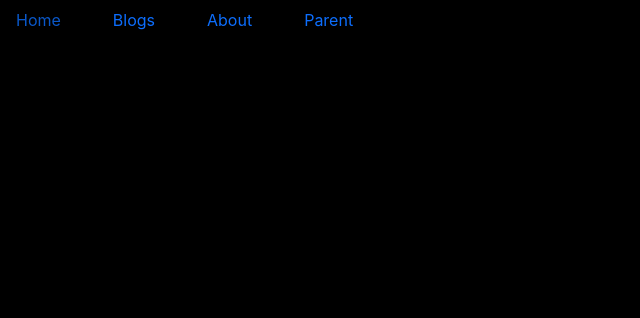
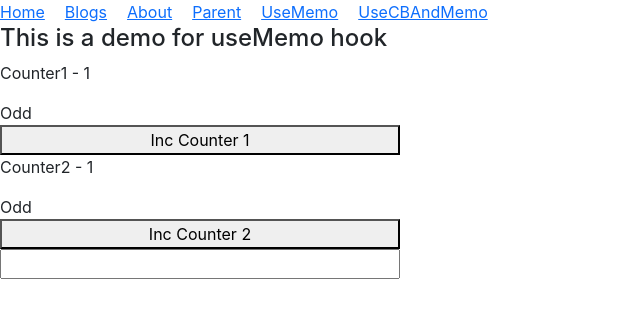
Before and after one commit to udurgesh6/training3, a React (Create React App) app: page /usememo in a window 1280 px wide. Shown: the top 318 px of the page, without its empty margins (0-640 px from the left). Built offline with nearby package versions, Linux system fonts and the light colour scheme.

Commit message:
useMemo, memo, useCallback, api demo

```diff
--- a/src/App.js
+++ b/src/App.js
@@ -5,10 +5,14 @@ import Blogs from "./components/Blogs";
 import Home from "./components/Home";
 import Navbar from "./components/Navbar";
 import Parent from "./components/Parent";
+import UseCallbackAndMemo from "./components/UseCallbackAndMemo";
+import UseMemo from "./components/UseMemo";
 
 function App() {
   return (
-    <div style={{ backgroundColor: "black", height: "100vh" }}>
+    <div
+      style={{ backgroundColor: "white", height: "100vh", overflowY: "scroll" }}
+    >
       <BrowserRouter>
         <Navbar />
         <Routes>
@@ -16,6 +20,8 @@ function App() {
           <Route path="/blogs" element={<Blogs />} />
           <Route path="/about" element={<About />} />
           <Route path="/parent" element={<Parent />} />
+          <Route path="/usememo" element={<UseMemo />} />
+          <Route path="/usecbandmemo" element={<UseCallbackAndMemo />} />
         </Routes>
       </BrowserRouter>
     </div>
--- /dev/null
+++ b/src/components/Button.js
@@ -0,0 +1,12 @@
+import React, { memo } from "react";
+
+const Button = ({ handleClick, text }) => {
+  console.log(`Button ${text} rerendered`);
+  return (
+    <div>
+      <button onClick={handleClick}>{text}</button>
+    </div>
+  );
+};
+
+export default memo(Button);
--- /dev/null
+++ b/src/components/Count.js
@@ -0,0 +1,12 @@
+import React, { memo } from "react";
+
+const Count = ({ text, count }) => {
+  console.log(`Count ${text} rerendered`);
+  return (
+    <div>
+      {text} - {count}
+    </div>
+  );
+};
+
+export default memo(Count);
--- a/src/components/Navbar.js
+++ b/src/components/Navbar.js
@@ -1,6 +1,7 @@
 import React from "react";
-// import { Nav.Link } from "react-router-dom";
+// import { Link } from "react-router-dom";
 import { Nav } from "react-bootstrap";
+import { Link } from "react-router-dom";
 const Navbar = () => {
   return (
     <Nav
@@ -8,24 +9,34 @@ const Navbar = () => {
       onSelect={(selectedKey) => alert(`selected ${selectedKey}`)}
     >
       <Nav.Item>
-        <Nav.Link to="/" style={{ marginRight: "20px" }}>
+        <Link to="/" style={{ marginRight: "20px" }}>
           Home
-        </Nav.Link>
+        </Link>
       </Nav.Item>
       <Nav.Item>
-        <Nav.Link to="/blogs" style={{ marginRight: "20px" }}>
+        <Link to="/blogs" style={{ marginRight: "20px" }}>
           Blogs
-        </Nav.Link>
+        </Link>
       </Nav.Item>
       <Nav.Item>
-        <Nav.Link to="/about" style={{ marginRight: "20px" }}>
+        <Link to="/about" style={{ marginRight: "20px" }}>
           About
-        </Nav.Link>
+        </Link>
       </Nav.Item>
       <Nav.Item>
-        <Nav.Link to="/parent" style={{ marginRight: "20px" }}>
+        <Link to="/parent" style={{ marginRight: "20px" }}>
           Parent
-        </Nav.Link>
+        </Link>
+      </Nav.Item>
+      <Nav.Item>
+        <Link to="/usememo" style={{ marginRight: "20px" }}>
+          UseMemo
+        </Link>
+      </Nav.Item>
+      <Nav.Item>
+        <Link to="/usecbandmemo" style={{ marginRight: "20px" }}>
+          UseCBAndMemo
+        </Link>
       </Nav.Item>
     </Nav>
   );
--- /dev/null
+++ b/src/components/Title.js
@@ -0,0 +1,8 @@
+import React, { memo } from "react";
+
+const Title = () => {
+  console.log("Title rerendered");
+  return <div>Hi I am a title component for usecallbackandmemo component</div>;
+};
+
+export default memo(Title);
--- /dev/null
+++ b/src/components/UseCallbackAndMemo.js
@@ -0,0 +1,29 @@
+import React, { useState, useCallback } from "react";
+import Button from "./Button";
+import Count from "./Count";
+import Title from "./Title";
+
+const UseCallbackAndMemo = () => {
+  const [age, setAge] = useState(1);
+  const [salary, setSalary] = useState(25000);
+
+  const incAge = useCallback(() => {
+    setAge((age) => age + 1);
+  }, []);
+
+  const incSalary = useCallback(() => {
+    setSalary((salary) => salary + 1);
+  }, []);
+
+  return (
+    <div>
+      <Title />
+      <Count text="Age" count={age} />
+      <Button text="Age" handleClick={incAge} />
+      <Count text="Salary" count={salary} />
+      <Button text="Salary" handleClick={incSalary} />
+    </div>
+  );
+};
+
+export default UseCallbackAndMemo;
--- /dev/null
+++ b/src/components/UseMemo.js
@@ -0,0 +1,58 @@
+import React, { useState, useMemo } from "react";
+
+const UseMemo = () => {
+  const [counter1, setCounter1] = useState(1);
+  const [counter2, setCounter2] = useState(1);
+  const [name, setName] = useState("");
+
+  const incCounter1 = () => {
+    setCounter1((counter1) => counter1 + 1);
+  };
+  const incCounter2 = () => {
+    setCounter2((counter2) => counter2 + 1);
+  };
+
+  const data = [];
+
+  const isEvenOld = () => {
+    let i = 0;
+    while (i < 2000000000) {
+      i++;
+    }
+    console.log("is Even Function called");
+    return counter1 % 2 === 0;
+  };
+
+  const isEvenCounter1 = useMemo(() => {
+    let i = 0;
+    while (i < 2000000000) {
+      i++;
+    }
+    console.log("is Even Function called");
+    return counter1 % 2 === 0;
+  }, [counter1]);
+
+  const isEvenCounter2 = useMemo(() => {
+    let i = 0;
+    while (i < 2000000000) {
+      i++;
+    }
+    console.log("is Even Function called");
+    return counter2 % 2 === 0;
+  }, [counter2]);
+
+  return (
+    <div style={{ display: "flex", flexDirection: "column", width: "400px" }}>
+      <h4>This is a demo for useMemo hook</h4>
+      <p>Counter1 - {counter1}</p>
+      <span>{isEvenCounter1 ? "Even" : "Odd"}</span>
+      <button onClick={incCounter1}>Inc Counter 1</button>
+      <p>Counter2 - {counter2}</p>
+      <span>{isEvenCounter2 ? "Even" : "Odd"}</span>
+      <button onClick={incCounter2}>Inc Counter 2</button>
+      <input value={name} onChange={(e) => setName(e.target.value)} />
+    </div>
+  );
+};
+
+export default UseMemo;
```
